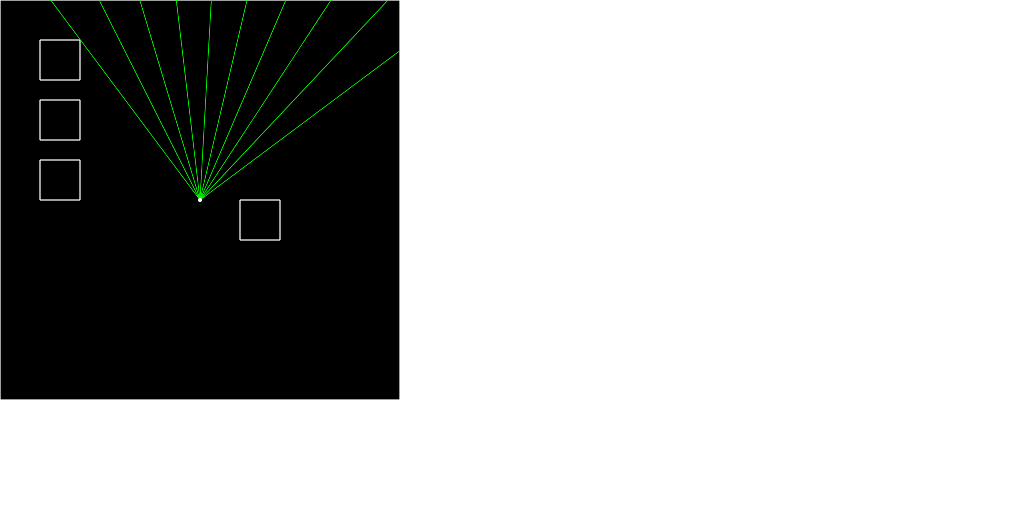
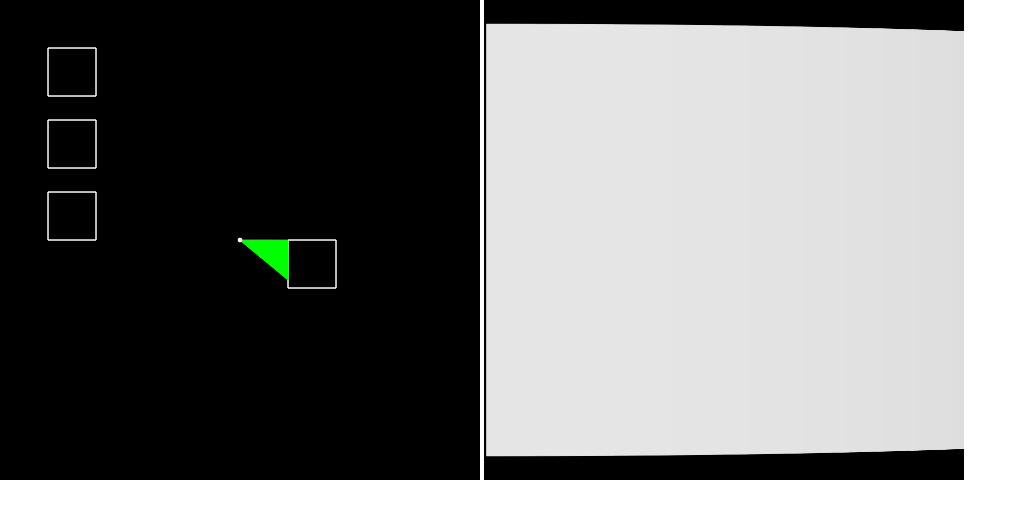
Before and after one commit to JavaRip/JSRaycaster, a website: page index.html in a window 1280 px wide. Shown: the whole page, without its empty margins (0-1027 px from the left). Drawn offline with Linux system fonts and the light colour scheme.

Commit message:
fpv ray tracing

```diff
--- a/default.css
+++ b/default.css
@@ -4,6 +4,6 @@
 }
 
 canvas {
-  height: 25em;
-  width: 25em;
+  height: 30em;
+  width: 30em;
 }
--- a/index.js
+++ b/index.js
@@ -1,13 +1,16 @@
 // global variables
 const tdvCanv = document.querySelector('#tdv'); // top down view
 const tdv = tdvCanv.getContext('2d');
+const fpvCanv = document.querySelector('#fpv'); // first person view
+const fpv = fpvCanv.getContext('2d');
 const GS = {}; // GameState
-
+fpv.fillStyle = 'lime';
+fpv.fillRect(0, 0, 10, 10);
 // functions
 
-function clearCanvas() {
-  tdv.fillStyle = 'black';
-  tdv.fillRect(0, 0, tdvCanv.height, tdvCanv.width);
+function clearCanvas(canvEl, canv) {
+  canv.fillStyle = 'black';
+  canv.fillRect(0, 0, canvEl.height, canvEl.width);
 }
 
 function drawVectArr(arr, color, thickness) {
@@ -17,22 +20,15 @@ function drawVectArr(arr, color, thickness) {
 }
 
 function drawVect(v, color, thickness) {
+  if (v === undefined) {
+    return;
+  }
   tdv.strokeStyle = color;
   tdv.lineWidth = thickness;
   tdv.beginPath();
   tdv.moveTo(v.x1, v.y1);
   tdv.lineTo(v.x2, v.y2);
   tdv.stroke();
-}
-
-function genRandWall() {
-  const maxX = tdvCanv.width;
-  const maxY = tdvCanv.height;
-  const x1 = Math.floor(Math.random() * maxX);
-  const y1 = Math.floor(Math.random() * maxY);
-  const x2 = Math.floor(Math.random() * maxX);
-  const y2 = Math.floor(Math.random() * maxY);
-  return { x1: x1, y1: y1, x2: x2, y2: y2 };
 }
 
 function genMap() {
@@ -43,10 +39,10 @@ function genMap() {
   const wallArr = [];
 
   // draw box around map
-  wallArr.push({ x1: 0, y1: 0, x2: maxX, y2: 0 }); // top
-  wallArr.push({ x1: maxX, y1: 0, x2: maxX, y2: maxY }); // right
-  wallArr.push({ x1: 0, y1: maxY, x2: maxX, y2: maxY }); // bottom
-  wallArr.push({ x1: 0, y1: 0, x2: 0, y2: maxY }); // left
+  // wallArr.push({ x1: 0, y1: 0, x2: maxX, y2: 0 }); // top
+  // wallArr.push({ x1: maxX, y1: 0, x2: maxX, y2: maxY }); // right
+  // wallArr.push({ x1: 0, y1: maxY, x2: maxX, y2: maxY }); // bottom
+  // wallArr.push({ x1: 0, y1: 0, x2: 0, y2: maxY }); // left
 
   // draw box
   wallArr.push({ x1: 10 * ux, y1: 10 * uy, x2: 20 * ux, y2: 10 * uy }); // top
@@ -111,9 +107,7 @@ function dtctIntrscts(rays, map) {
         }
       }
     }
-    if (closestIntrsct !== undefined) {
-      intrsctArr.push(closestIntrsct);
-    }
+    intrsctArr.push(closestIntrsct);
   }
   return intrsctArr;
 }
@@ -178,19 +172,50 @@ function initGameState() {
   GS.moving.right = false;
   GS.turning.right = false;
   GS.turning.left = false;
+  GS.moveSpeed = 10;
+  GS.lookSpeed = 0.05;
   GS.playerPos = { x: tdvCanv.width / 2, y: tdvCanv.height / 2 };
-  GS.numRays = 10;
-  GS.fov = 100; // degrees
-  GS.lookDir = 180;
+  GS.numRays = 200;
+  GS.fov = 40; // degrees
+  GS.lookDir = 0;
   GS.map = genMap(GS.numWalls);
   GS.rays = genRays(GS.playerPos, GS.numRays, GS.fov, GS.lookDir);
   GS.intrscts = dtctIntrscts(GS.rays, GS.map);
 }
 
-function drawGameState() {
+function drawTdv() {
   drawVectArr(GS.map, 'white', 3);
   drawVectArr(GS.intrscts, 'lime', 2);
   drawPlayer(GS.playerPos, 'white');
+}
+
+function drawFpv() {
+  fpv.lineWidth = 1;
+  const fpvHeight = fpvCanv.height;
+  const midPoint = fpvHeight / 2;
+  const wallWidth = fpvCanv.width / GS.rays.length;
+  for (let i = 0; i < GS.intrscts.length; i += 1) {
+    if (GS.intrscts[i] === undefined) {
+      continue;
+    }
+    const wallDist = Math.hypot(GS.intrscts[i].x1 - GS.intrscts[i].x2, GS.intrscts[i].y1 - GS.intrscts[i].y2);
+    const wallHeight = ((fpvHeight - wallDist) / fpvHeight) * fpvHeight;
+    const wallPos = wallWidth * i;
+    if (wallHeight < 0) {
+      continue;
+    }
+    fpv.strokeStyle = 'rgb(' + 255 * (wallHeight / 1000) + ',' + 255 * (wallHeight / 1000) + ',' + 255 * (wallHeight / 1000) + ')';
+    fpv.fillStyle = 'rgb(' + 255 * (wallHeight / 1000) + ',' + 255 * (wallHeight / 1000) + ',' + 255 * (wallHeight / 1000) + ')';
+    fpv.beginPath();
+    fpv.moveTo(wallPos, midPoint);
+    fpv.lineTo(wallPos, midPoint + wallHeight / 2);
+    fpv.lineTo(wallPos + wallWidth, midPoint + wallHeight / 2);
+    fpv.lineTo(wallPos + wallWidth, midPoint - wallHeight / 2);
+    fpv.lineTo(wallPos, midPoint - wallHeight / 2);
+    fpv.closePath();
+    fpv.stroke();
+    fpv.fill();
+  }
 }
 
 function addELs() {
@@ -205,32 +230,32 @@ function addELs() {
 
 function init() {
   addELs();
-  clearCanvas();
   initGameState();
-  drawGameState();
   setInterval(() => {
     if (GS.moving.forward === true) {
-      GS.playerPos.y -= 5;
+      GS.playerPos.y -= GS.moveSpeed;
     }
     if (GS.moving.back === true) {
-      GS.playerPos.y += 5;
+      GS.playerPos.y += GS.moveSpeed;
     }
     if (GS.moving.left === true) {
-      GS.playerPos.x -= 5;
+      GS.playerPos.x -= GS.moveSpeed;
     }
     if (GS.moving.right === true) {
-      GS.playerPos.x += 5;
+      GS.playerPos.x += GS.moveSpeed;
     }
     if (GS.turning.right === true) {
-      GS.lookDir += 0.05;
+      GS.lookDir += GS.lookSpeed;
     }
     if (GS.turning.left === true) {
-      GS.lookDir -= 0.05;
+      GS.lookDir -= GS.lookSpeed;
     }
-    clearCanvas();
+    clearCanvas(tdvCanv, tdv);
+    clearCanvas(fpvCanv, fpv);
     reCalcRays();
-    drawGameState();
-  }, 10);
+    drawFpv();
+    drawTdv(); // draw Top Down View
+  }, 30);
 }
 
 window.addEventListener('load', init);
```
